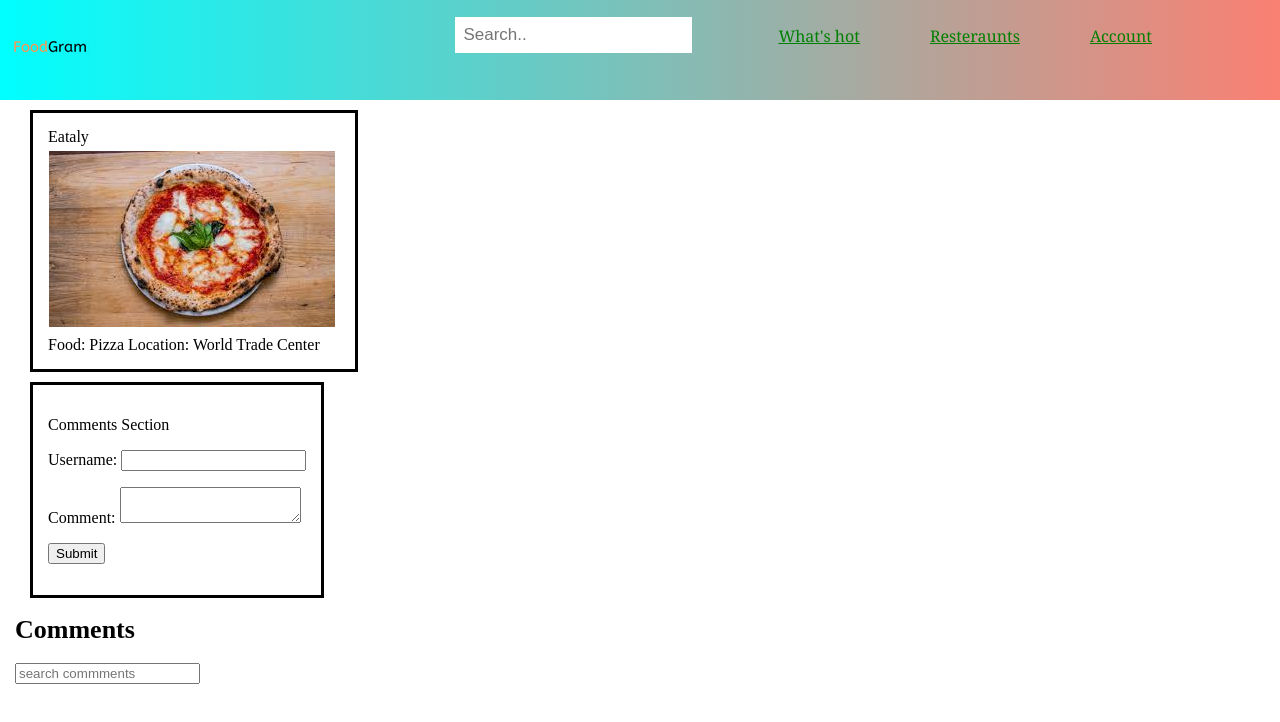
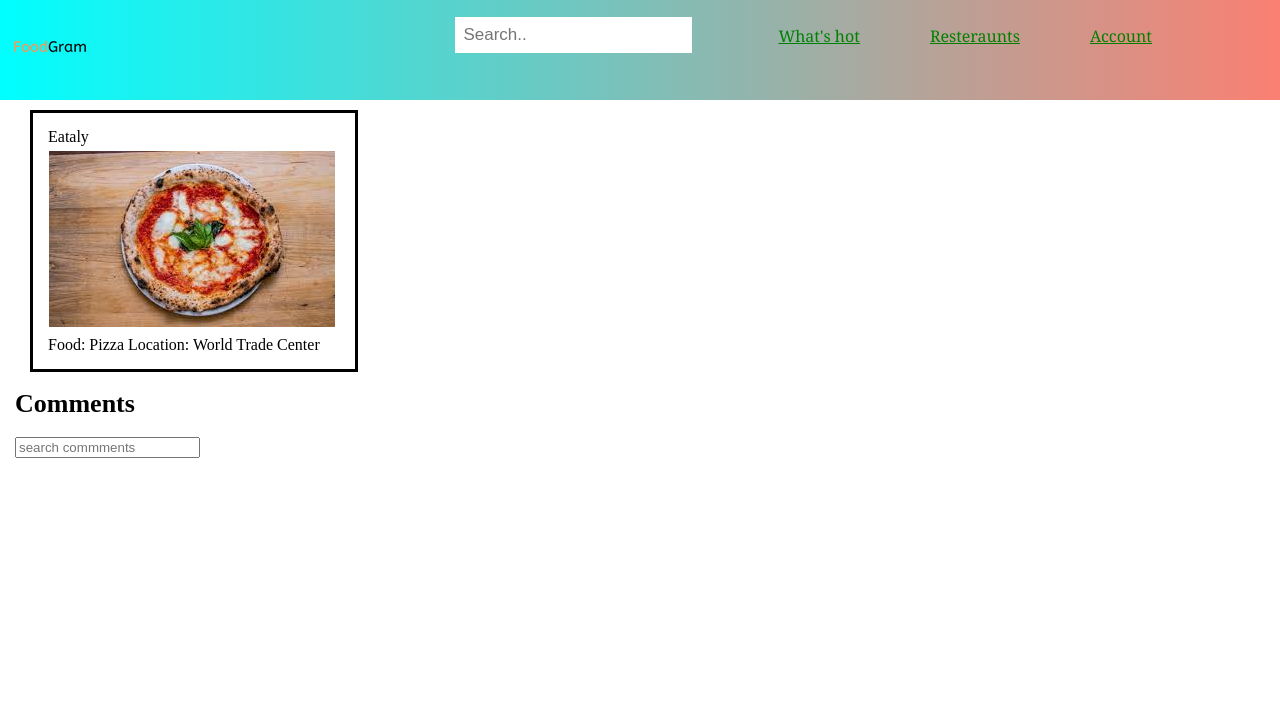
Before and after one commit to mjl776/FoodGram, a Vue app: page / in a window 1280 px wide. Shown: the top 722 px of the page. Built offline with nearby package versions, Linux system fonts and the light colour scheme; no server answers.

Commit message:
set up routing to work for addComments and FoodPages intitially

```diff
--- a/src/App.vue
+++ b/src/App.vue
@@ -5,20 +5,19 @@
       <header>
           <Navbar/>
       </header>
-    <FoodPages/>
+      <router-view></router-view>
     </div>
 </body>
 </template>
 
 <script>
 import Navbar from './components/Navbar'
-import FoodPages from './components/FoodPages'
+
 
 export default {
   name: 'app',
   components: {
-    Navbar,
-    FoodPages
+    Navbar
   }
 }
 </script>
--- a/src/components/FoodPages.vue
+++ b/src/components/FoodPages.vue
@@ -16,7 +16,6 @@
          />
         </div>
         <div class = "comment-section">
-            <addComments/>
             <showComments/>
         </div>
     </div>
@@ -26,14 +25,12 @@
 <script>
 
 import Restaurantinfo from './Restaurant_info.vue'
-import addComments from './addComments.vue'
 import showComments from './showComments.vue'
 
 export default {
     name: 'FoodPages',
     components: {
         Restaurantinfo,
-        addComments,
         showComments
     },
     data () {
--- a/src/routes.js
+++ b/src/routes.js
@@ -1,4 +1,6 @@
+import FoodPages from './components/FoodPages.vue'
 import addComments from './components/addComments.vue'
 export default [
-    { path: '/', component: addComments }
+    { path: '/', component: FoodPages },
+    { path: '/add', component: addComments }
 ]
```
